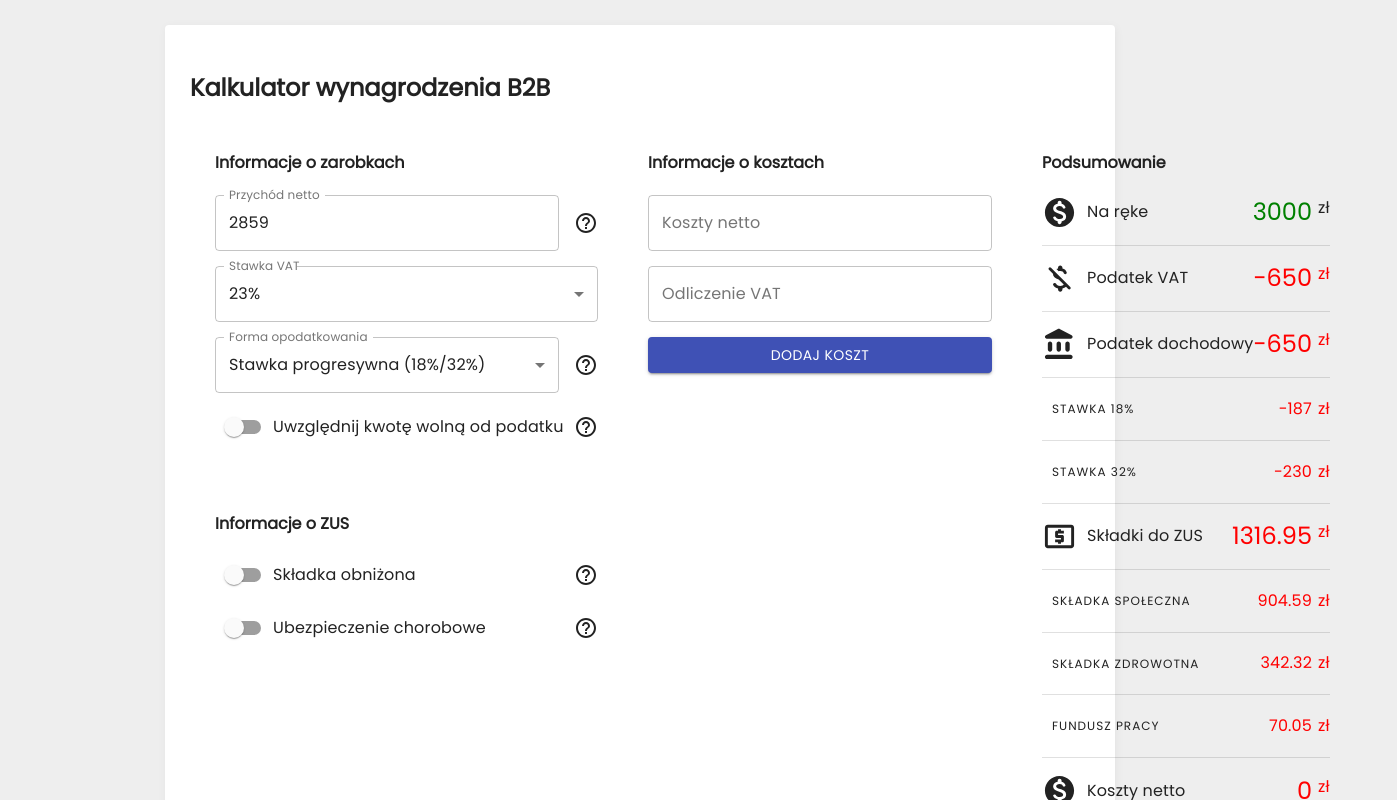
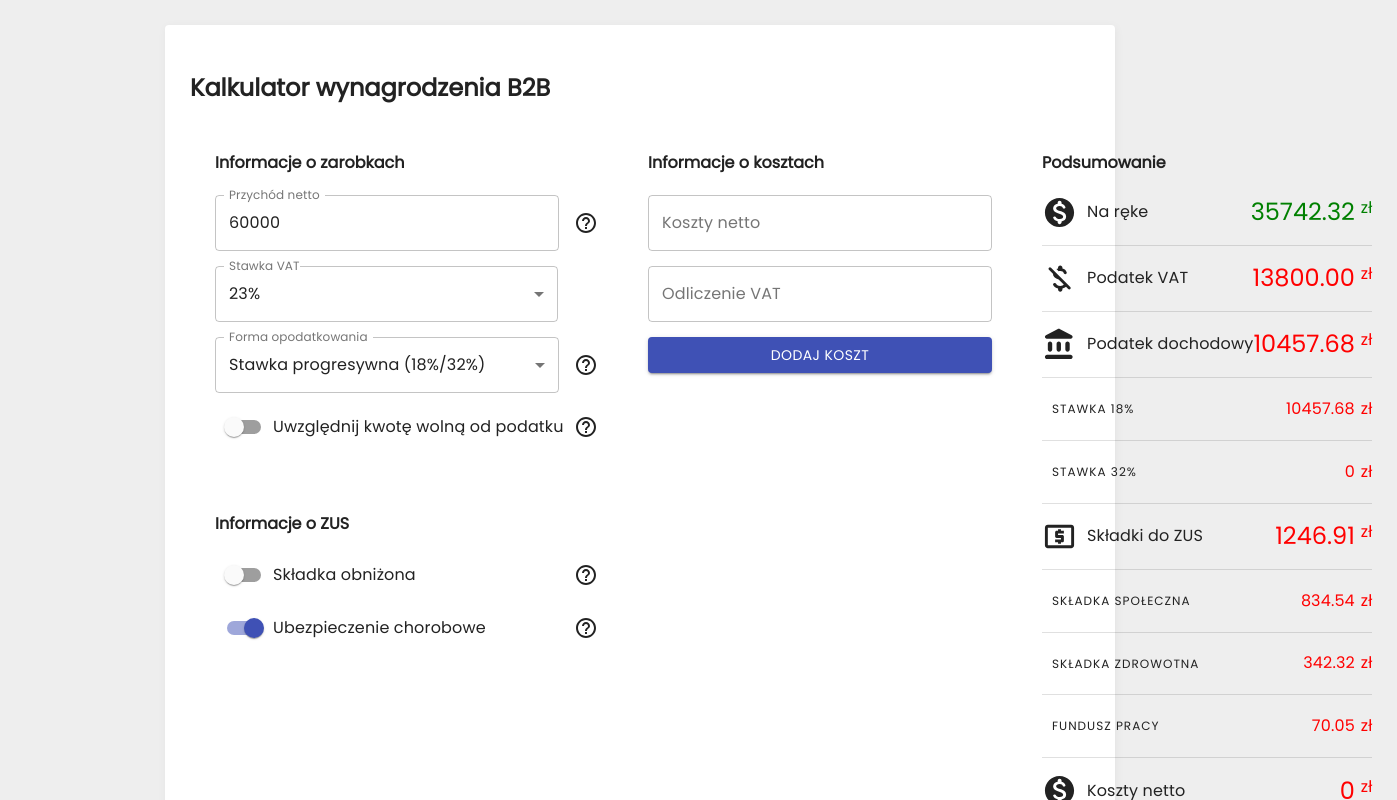
Before and after one commit to Ampex/b2b-calculator, a React (Create React App) app: page / in a window 1280 px wide. Shown: the top 800 px of the page, 1397 px wide, since content can reach past the window. Built offline with nearby package versions, Linux system fonts and the light colour scheme; the HTML template or start-up script is replaced by a standard one.

Commit message:
properly ZUS calculate

```diff
--- a/src/App.css
+++ b/src/App.css
@@ -93,6 +93,12 @@ body {
   display: flex;
   justify-content: flex-end;
 }
+.green {
+  color: green;
+}
+.red {
+  color: red;
+}
 .mt {
   margin-top: 15px;
 }
--- a/src/App.js
+++ b/src/App.js
@@ -24,14 +24,14 @@ const theme = createMuiTheme ({
 class App extends Component {
 
   state = {
-    nettoValue: 2859,
+    nettoValue: 60000,
     vatRatio: 23,
     vatType: 18,
     nettoCost: '',
     nettoDeduction: '',
     isTaxFree: false,
     isDeducted: false,
-    isSickness: false
+    isSickness: true
   }
 
   handleChange = e => {
@@ -47,28 +47,29 @@ class App extends Component {
 
   render() {
 
-    const socialTax = 2859
+    const { nettoValue, vatRatio, vatType, isSickness, isDeducted } = this.state
 
-    const pension = (0.1952*socialTax)
-    const pensionDisability = (0.08*socialTax)
-    const accident = ((1.67/100)*socialTax)
-    const sickness = ((2.45/100)*socialTax)
-    const labor = ((2.45/100)*socialTax)
-    const healthCare = (0.09*3803.56)
+    const socialRatio = isDeducted ? 675 : 2859
+    const healthRatio = 3803.56
+    const pensionRatio = 0.1952
+    const pensionDisabilityRatio = 0.08
+    const accidentRatio = 0.0167
+    const sicknessRatio = 0.0245
+    const laborRatio = 0.0245
 
-    console.log(pension, 'pension')
-    console.log(pensionDisability, 'pensionDisability')
-    console.log(accident, 'accident')
-    console.log(sickness, 'sickness')
-    console.log(labor, 'labor')
-    console.log(healthCare, 'healthCare')
+    const vatTax = vatRatio/100*nettoValue
+
+    const pension = pensionRatio*socialRatio
+    const pensionDisability = pensionDisabilityRatio*socialRatio
+    const accident = accidentRatio*socialRatio
+    const sickness = isSickness ? 0 : sicknessRatio*socialRatio
+    const labor = isDeducted ? 0 : laborRatio*socialRatio
+    const healthCare = 0.09*healthRatio
 
     const social = pension + pensionDisability + accident + sickness
     const contributons = social + labor + healthCare
-
-    console.log(social, 'social')
-    console.log(contributons, 'contributons')
-
+    const incomeTax = nettoValue * 0.18 - healthCare
+    const onHand = nettoValue - vatTax - incomeTax
 
     return (
       <ThemeProvider theme={theme} >
@@ -82,6 +83,7 @@ class App extends Component {
 
           <div className='align'>
             <TextField
+            inputProps={{ maxLength: 10 }}
             fullWidth
             type='number'
             name='nettoValue'
@@ -105,13 +107,13 @@ class App extends Component {
           </div>
 
           <div className='align'>
-            <FormControl variant='outlined' fullWidth>
+            <FormControl style={{marginRight: 40}} variant='outlined' fullWidth>
               <InputLabel>Stawka VAT</InputLabel>
               <Select
               name='vatRatio'
               onChange={this.handleChange}
               value={this.state.vatRatio}
-              labelWidth={86}
+              labelWidth={90}
               >
                 <MenuItem value={0}>0%</MenuItem>
                 <MenuItem value={5}>5%</MenuItem>
@@ -135,21 +137,22 @@ class App extends Component {
                 <MenuItem value={19}>{`Stawka liniowa (19%)`}</MenuItem>
               </Select>
             </FormControl>
-            <Tooltip title={
+            <Tooltip
+            title={
             <React.Fragment>
               <Typography>Wybór formy opodatkowania</Typography>
-              <p>Progresywna skala podatkowa</p>
-              <p>Opodatkowanie na zasadach ogólnych według skali podatkowej polega na opłaceniu podatku w wysokości 18% od podstawy opodatkowania nieprzekraczającej 85 528 zł oraz według stawki 32% od nadwyżki ponad 85 528 zł. Warto zaznaczyć, że w przypadku podatku obliczanego według skali, podstawę opodatkowania można obniżyć o kwotę wolną o podatku wynoszącą 556,02 zł.
+              <br/>
+              Progresywna skala podatkowa
+              Opodatkowanie na zasadach ogólnych według skali podatkowej polega na opłaceniu podatku w wysokości 18% od podstawy opodatkowania nieprzekraczającej 85 528 zł oraz według stawki 32% od nadwyżki ponad 85 528 zł. Warto zaznaczyć, że w przypadku podatku obliczanego według skali, podstawę opodatkowania można obniżyć o kwotę wolną o podatku wynoszącą 556,02 zł.<br/><br/>
 
-              <p>Skala I</p>
-              <p>18% od podstawy opodatkowania nieprzekraczającej 85 528 zł.</p>
+              Skala I<Divider/>
+              18% od podstawy opodatkowania nieprzekraczającej 85 528 zł.<br/><br/>
 
-              <p>Skala II</p>
-              <p>32% od nadwyżki ponad 85 528 zł.</p>
-
+              Skala II<Divider/>
+              32% od nadwyżki ponad 85 528 zł.<br/><br/>
 
               Podatek liniowy
-              OpisPodczas opodatkowania podatkiem liniowym podatek opłaca się według stałej stawki 19% bez względu na wysokość osiąganego dochodu. Rozliczając się podatkiem liniowym tracimy możliwość skorzystania z ulg podatkowych oraz uwzględnienia kwoty wolnej od podatku.</p>
+              OpisPodczas opodatkowania podatkiem liniowym podatek opłaca się według stałej stawki 19% bez względu na wysokość osiąganego dochodu. Rozliczając się podatkiem liniowym tracimy możliwość skorzystania z ulg podatkowych oraz uwzględnienia kwoty wolnej od podatku.
             </React.Fragment>
             }
             placement='right'
@@ -161,7 +164,9 @@ class App extends Component {
           <div className='align bt'>
             <React.Fragment>
               <div className="align">
-              <Switch color='primary'
+              <Switch
+              color='primary'
+              disabled={vatType === 19 ? true : false}
               onChange={this.handleSwitch}
               name='isTaxFree' />
               <Typography>Uwzględnij kwotę wolną od podatku</Typography>
@@ -194,7 +199,7 @@ class App extends Component {
                 </div>
                 <Tooltip title={
               <React.Fragment>
-                <Typography>Preferencyjna składka ZUS - Obniżona</Typography>
+                <Typography>Preferencyjna składka ZUS</Typography>
                 <p>Osoby podejmujące działalność gospodarczą po raz pierwszy od 5 lat mają prawo do ograniczenia wysokości swoich składek ZUS w okresie pierwszych 24 miesięcy kalendarzowych od dnia rozpoczęcia wykonywania działalności gospodarczej.</p>
               </React.Fragment>
               }
@@ -208,6 +213,7 @@ class App extends Component {
               <React.Fragment>
                 <div className="align">
                 <Switch color='primary'
+                checked={isSickness}
                 onChange={this.handleSwitch}
                 name='isSickness' />
                 <Typography>Ubezpieczenie chorobowe</Typography>
@@ -266,7 +272,7 @@ class App extends Component {
           {/* END */}
           {/* START */}
           <div className='element'>
-            <strong style={{marginBottom: 20}} >Podsumowanie</strong>
+            <strong style={{marginBottom: 20}}>Podsumowanie</strong>
 
             {/* ELEMENT START */}
               <div className='align bt'>
@@ -274,8 +280,8 @@ class App extends Component {
                   <MonetizationOnRoundedIcon fontSize='large' />
                   <Typography style={{marginLeft: 10}}>Na ręke</Typography>
                 </div>
-                <div className='right'>
-                  <Typography variant='h5' style={{color: 'green'}}>3000</Typography>
+                <div className='right green'>
+                  <Typography variant='h5'>{onHand < 0 ? 'Zmień pracę!' : (onHand).toFixed(2)}</Typography>
                   <Typography style={{marginLeft: 6}} >zł</Typography>
                 </div>
               </div>
@@ -287,9 +293,9 @@ class App extends Component {
                   <MoneyOffRoundedIcon fontSize='large' />
                   <Typography style={{marginLeft: 10}}>Podatek VAT</Typography>
                 </div>
-                <div className='right'>
-                  <Typography variant='h5' style={{color: 'red'}}>-650</Typography>
-                  <Typography style={{marginLeft: 6, color: 'red'}} >zł</Typography>
+                <div className='right red'>
+                  <Typography variant='h5'>{(vatTax).toFixed(2)}</Typography>
+                  <Typography style={{marginLeft: 6}} >zł</Typography>
                 </div>
               </div>
               <Divider/>
@@ -300,9 +306,9 @@ class App extends Component {
                   <AccountBalanceRoundedIcon fontSize='large' />
                   <Typography style={{marginLeft: 10}}>Podatek dochodowy</Typography>
                 </div>
-                <div className='right'>
-                  <Typography variant='h5' style={{color: 'red'}}>-650</Typography>
-                  <Typography style={{marginLeft: 6, color: 'red'}} >zł</Typography>
+                <div className='right red'>
+                  <Typography variant='h5'>{(incomeTax).toFixed(2)}</Typography>
+                  <Typography style={{marginLeft: 6}} >zł</Typography>
                 </div>
               </div>
               <Divider/>
@@ -312,9 +318,9 @@ class App extends Component {
                 <div className='align'>
                   <Typography variant='overline' style={{marginLeft: 10}}>Stawka 18%</Typography>
                 </div>
-                <div className='right'>
-                  <Typography style={{color: 'red'}}>-187</Typography>
-                  <Typography style={{marginLeft: 6, color: 'red'}} >zł</Typography>
+                <div className='right red'>
+                  <Typography>{(incomeTax).toFixed(2)}</Typography>
+                  <Typography style={{marginLeft: 6}} >zł</Typography>
                 </div>
               </div>
               <Divider/>
@@ -324,9 +330,9 @@ class App extends Component {
                 <div className='align'>
                   <Typography variant='overline' style={{marginLeft: 10}}>Stawka 32%</Typography>
                 </div>
-                <div className='right'>
-                  <Typography style={{color: 'red'}}>-230</Typography>
-                  <Typography style={{marginLeft: 6, color: 'red'}} >zł</Typography>
+                <div className='right red'>
+                  <Typography>0</Typography>
+                  <Typography style={{marginLeft: 6}} >zł</Typography>
                 </div>
               </div>
               <Divider/>
@@ -337,9 +343,9 @@ class App extends Component {
                   <LocalAtmIcon fontSize='large' />
                   <Typography style={{marginLeft: 10}}>Składki do ZUS</Typography>
                 </div>
-                <div className='right'>
-                  <Typography variant='h5' style={{color: 'red'}}>{(contributons).toFixed(2)}</Typography>
-                  <Typography style={{marginLeft: 6, color: 'red'}} >zł</Typography>
+                <div className='right red'>
+                  <Typography variant='h5'>{(contributons).toFixed(2)}</Typography>
+                  <Typography style={{marginLeft: 6}} >zł</Typography>
                 </div>
               </div>
               <Divider/>
@@ -349,9 +355,9 @@ class App extends Component {
                 <div className='align'>
                   <Typography variant='overline' style={{marginLeft: 10}}>Składka społeczna</Typography>
                 </div>
-                <div className='right'>
-                  <Typography style={{color: 'red'}}>{(social).toFixed(2)}</Typography>
-                  <Typography style={{marginLeft: 6, color: 'red'}} >zł</Typography>
+                <div className='right red'>
+                  <Typography>{(social).toFixed(2)}</Typography>
+                  <Typography style={{marginLeft: 6}} >zł</Typography>
                 </div>
               </div>
               <Divider/>
@@ -361,9 +367,9 @@ class App extends Component {
                 <div className='align'>
                   <Typography variant='overline' style={{marginLeft: 10}}>Składka zdrowotna</Typography>
                 </div>
-                <div className='right'>
-                  <Typography style={{color: 'red'}}>{(healthCare).toFixed(2)}</Typography>
-                  <Typography style={{marginLeft: 6, color: 'red'}} >zł</Typography>
+                <div className='right red'>
+                  <Typography>{(healthCare).toFixed(2)}</Typography>
+                  <Typography style={{marginLeft: 6}} >zł</Typography>
                 </div>
               </div>
               <Divider/>
@@ -373,9 +379,9 @@ class App extends Component {
                 <div className='align'>
                   <Typography variant='overline' style={{marginLeft: 10}}>Fundusz pracy</Typography>
                 </div>
-                <div className='right'>
-                  <Typography style={{color: 'red'}}>{(labor).toFixed(2)}</Typography>
-                  <Typography style={{marginLeft: 6, color: 'red'}} >zł</Typography>
+                <div className='right red'>
+                  <Typography>{(labor).toFixed(2)}</Typography>
+                  <Typography style={{marginLeft: 6}} >zł</Typography>
                 </div>
               </div>
               <Divider/>
@@ -386,9 +392,9 @@ class App extends Component {
                   <MonetizationOnRoundedIcon fontSize='large' />
                   <Typography style={{marginLeft: 10}}>Koszty netto</Typography>
                 </div>
-                <div className='right'>
-                  <Typography variant='h5' style={{color: 'red'}}>0</Typography>
-                  <Typography style={{marginLeft: 6, color: 'red'}} >zł</Typography>
+                <div className='right red'>
+                  <Typography variant='h5'>0</Typography>
+                  <Typography style={{marginLeft: 6}} >zł</Typography>
                 </div>
               </div>
             {/* ELEMENT END */}
```
